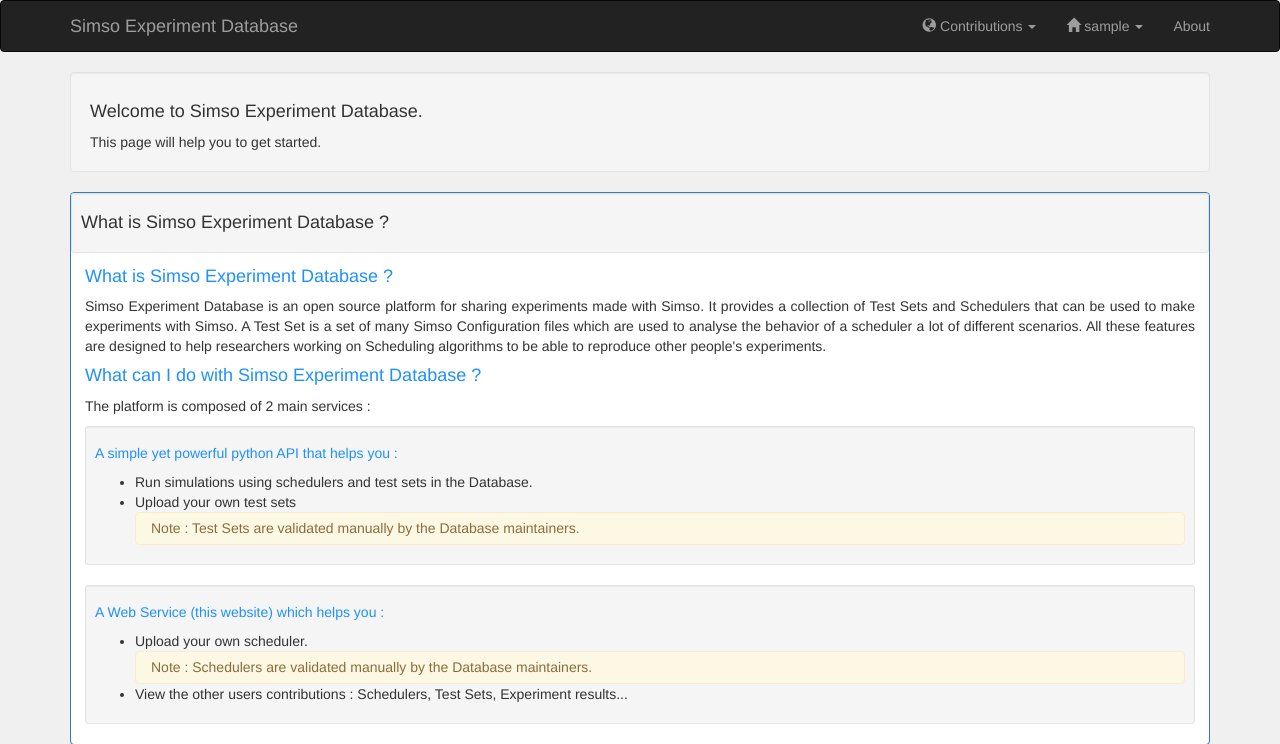
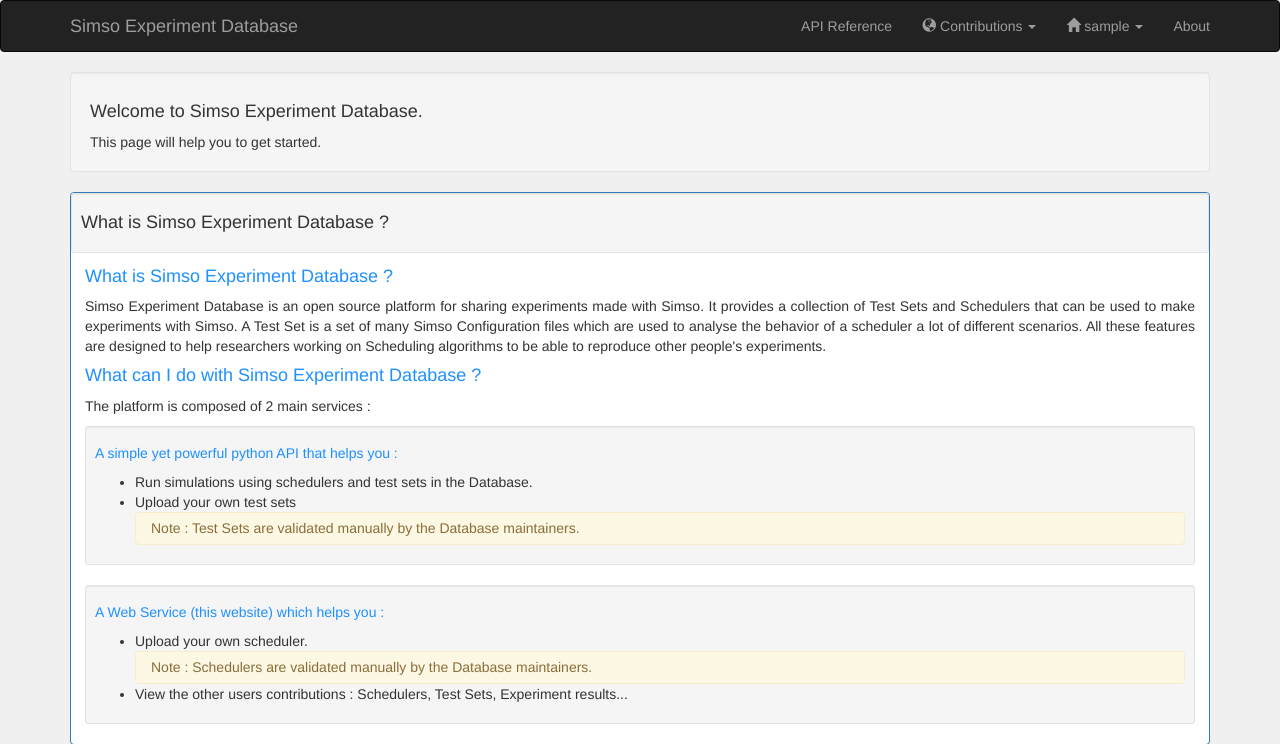
Before and after one commit to Scriptopathe/simso-exp, a Django app: page / in a window 1280 px wide. Shown: the top 744 px of the page. Run offline with Django 3.2, Linux system fonts and the light colour scheme; the visitor is signed in with stand-in values (Sample User, id 1); parts of the project's set-up code (start-up, migrations or seed data) failed here and were passed over; some libraries are stand-ins or nearby versions.

Commit message:
Added a link to the documentation

```diff
--- a/simsoexp/templates/index.html
+++ b/simsoexp/templates/index.html
@@ -23,6 +23,7 @@
 			</ul>
 
 			<ul class="nav navbar-nav navbar-right">
+				<li><a href="{% static 'doc/index.html' %}">API Reference</a></li>
 				<li class="dropdown">
 					<a href="#" class="dropdown-toggle"
 						data-toggle="dropdown" role="button"
```
